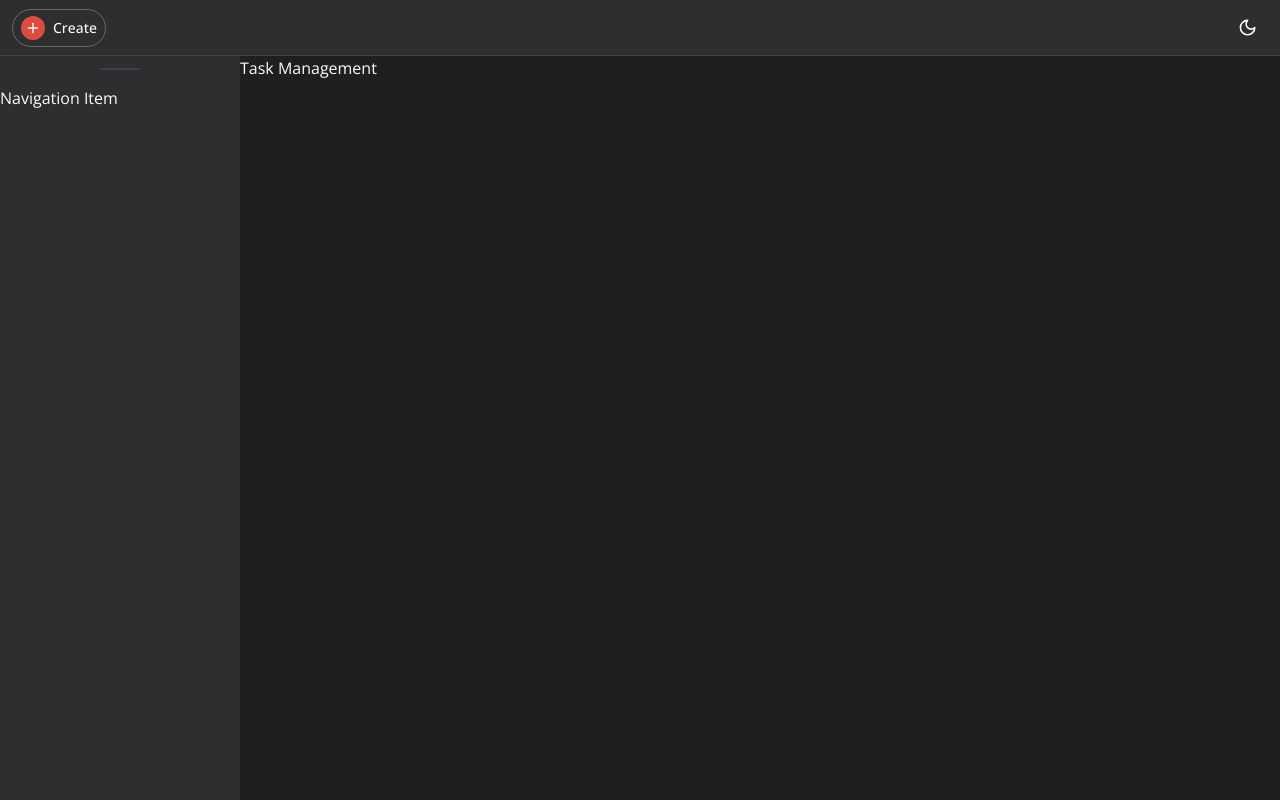
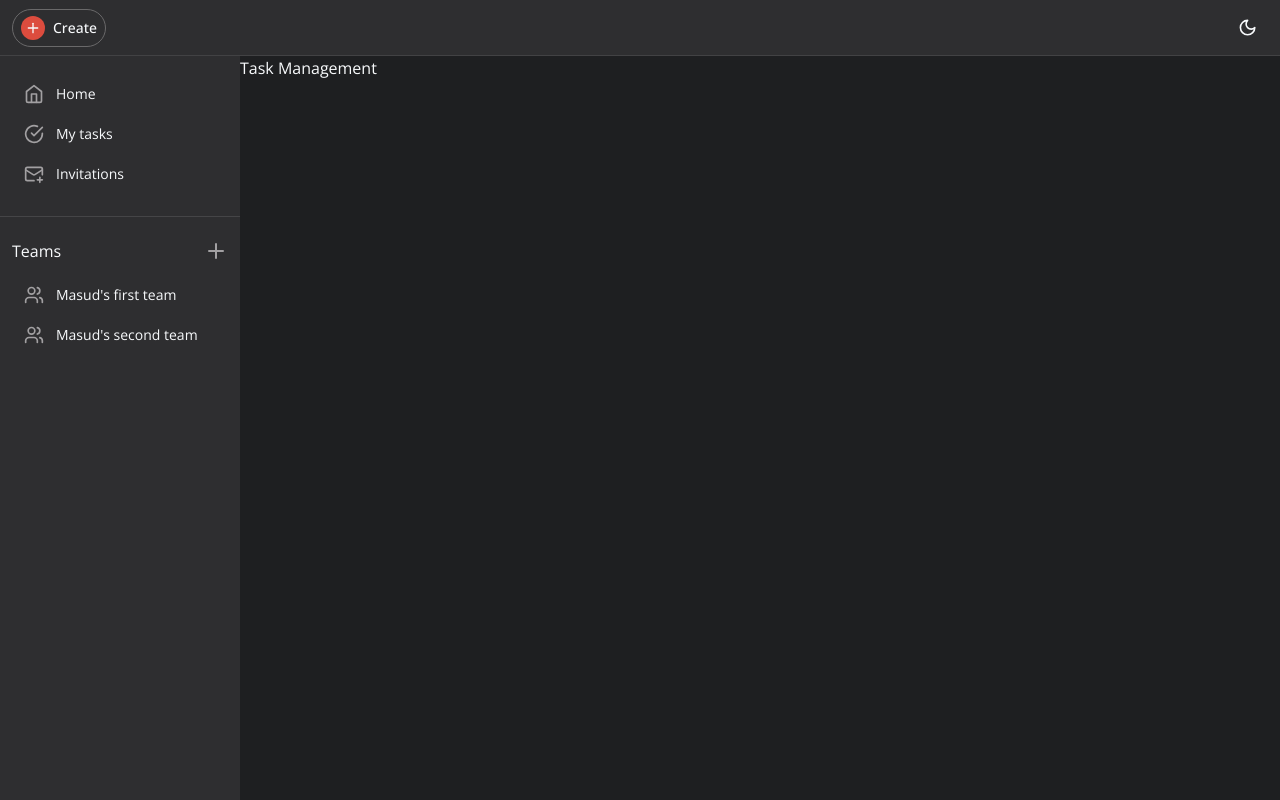
Before and after one commit to masud-rana44/team-task-management, a Next.js app: page / in a window 1280 px wide. Built offline with nearby package versions, Linux system fonts and the light colour scheme.

Commit message:
Implemented navigation sidebar

```diff
--- a/components/header.tsx
+++ b/components/header.tsx
@@ -6,7 +6,7 @@ import { Plus } from "lucide-react";
 
 export const Header = () => {
   return (
-    <div className="marker:text-md flex h-[56px] w-full items-center border-b border-[#424244] px-3 font-semibold dark:border-[#424244] dark:bg-[#2e2e30]">
+    <div className="marker:text-md flex h-[56px] w-full items-center border-b border-[#424244]  bg-[#e3e5e8] px-3 font-semibold dark:border-[#424244] dark:bg-[#2e2e30]">
       <Button variant="primary" size="md" className="space-x-2 text-sm">
         <Plus className="rounded-full bg-[#dc4c3e] p-1 text-xs" />
         <span>Create</span>
--- /dev/null
+++ b/components/navigation/navigation-header.tsx
@@ -0,0 +1,20 @@
+import React from "react";
+import { NavigationItem } from "./navigation-item";
+
+import { Home, CheckCircle, MailPlus } from "lucide-react";
+
+export const NavigationHeader = () => {
+  return (
+    <div className="w-full px-3 py-[6px]">
+      <NavigationItem icon={<Home className="h-5 w-5" />} label="Home" />
+      <NavigationItem
+        icon={<CheckCircle className="h-5 w-5" />}
+        label="My tasks"
+      />
+      <NavigationItem
+        icon={<MailPlus className="h-5 w-5" />}
+        label="Invitations"
+      />
+    </div>
+  );
+};
--- /dev/null
+++ b/components/navigation/navigation-item.tsx
@@ -0,0 +1,18 @@
+"use client";
+
+import Image from "next/image";
+import { useParams, useRouter } from "next/navigation";
+
+interface NavigationItemProps {
+  label: string;
+  icon: React.ReactNode;
+}
+
+export const NavigationItem = ({ label, icon }: NavigationItemProps) => {
+  return (
+    <button className="group relative flex w-full items-center gap-3 rounded-xl px-3 py-[6px] transition dark:hover:bg-[#454547]">
+      <div className=" dark:text-[#a2a0a2]">{icon}</div>
+      <span className="truncate text-sm leading-7">{label}</span>
+    </button>
+  );
+};
--- a/components/navigation/navigation-sidebar.tsx
+++ b/components/navigation/navigation-sidebar.tsx
@@ -1,12 +1,15 @@
 import { Separator } from "@/components/ui/separator";
 import { ScrollArea } from "@/components/ui/scroll-area";
+import { NavigationHeader } from "./navigation-header";
+import { NavigationTeams } from "./navigation-teams";
 
 export const NavigationSidebar = async () => {
   return (
     <div className="flex h-full w-60 flex-col items-center space-y-4 bg-[#e3e5e8] py-3 text-primary dark:bg-[#2e2e30]">
-      <Separator className="mx-auto h-[2px] w-10 bg-zinc-300 dark:bg-zinc-700" />
+      <NavigationHeader />
+      <Separator className="mx-auto bg-zinc-300 dark:bg-[#454547]" />
       <ScrollArea className="w-full flex-1">
-        <div>Navigation Item</div>
+        <NavigationTeams />
       </ScrollArea>
     </div>
   );
--- /dev/null
+++ b/components/navigation/navigation-teams.tsx
@@ -0,0 +1,23 @@
+import { NavigationItem } from "./navigation-item";
+import { Plus, Users } from "lucide-react";
+
+export const NavigationTeams = () => {
+  return (
+    <div className="w-full px-3 py-[6px]">
+      <h3 className="mb-3 flex w-full gap-2">
+        Teams{" "}
+        <span className="ml-auto cursor-pointer text-sm dark:text-[#a2a0a2] dark:hover:text-[#ccc]">
+          <Plus />
+        </span>
+      </h3>
+      <NavigationItem
+        icon={<Users className="h-5 w-5" />}
+        label="Masud's first team"
+      />
+      <NavigationItem
+        icon={<Users className="h-5 w-5" />}
+        label="Masud's second team"
+      />
+    </div>
+  );
+};
```
Also changed, not shown: components/navigation/navigaion-people.tsx (added).
